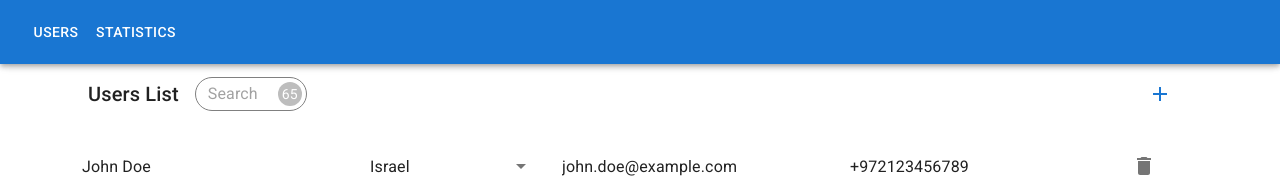
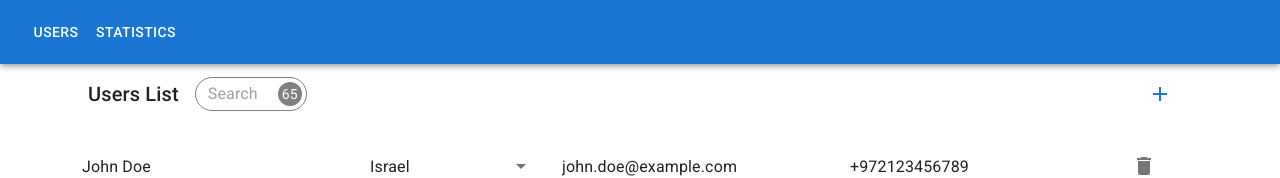
Before and after one commit to alonkishoni/forwrd-home-assignment, a React (Vite) app: page /users/list in a window 1280 px wide. Shown: the top 178 px of the page. Built offline with nearby package versions, Linux system fonts and the light colour scheme.

Commit message:
ui changes

```diff
--- a/src/components/Search/Search.jsx
+++ b/src/components/Search/Search.jsx
@@ -6,7 +6,11 @@ export const Search = ({ value, onChange, resultsLength }) => {
 
   return (
     <Stack
-      style={{ borderRadius: '50px', border: '1px gray solid', paddingInline: '4px' }}
+      style={{
+        borderRadius: '50px',
+        border: focused ? '2px #1876d2 solid' : '1px gray solid',
+        paddingInline: '4px',
+      }}
       alignItems={'center'}
       direction={'row'}
     >
@@ -15,7 +19,7 @@ export const Search = ({ value, onChange, resultsLength }) => {
         sx={{
           ml: 1,
           flex: 1,
-          width: focused ? '200px' : '70px', // Expand the input as well
+          width: focused ? '200px' : '70px',
           transition: 'width 0.3s',
         }}
         placeholder="Search"
@@ -24,7 +28,16 @@ export const Search = ({ value, onChange, resultsLength }) => {
         onBlur={() => setFocused(false)}
         onChange={onChange}
       />
-      <Avatar style={{ width: 24, height: 24, fontSize: 14 }}>{resultsLength}</Avatar>{' '}
+      <Avatar
+        style={{
+          backgroundColor: focused ? '#1876d2' : 'gray',
+          width: 24,
+          height: 24,
+          fontSize: 14,
+        }}
+      >
+        {resultsLength}
+      </Avatar>{' '}
     </Stack>
   );
 };
```
